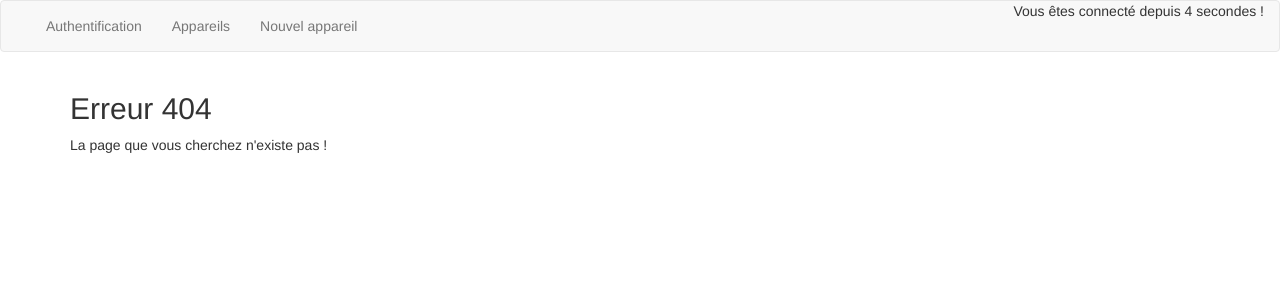
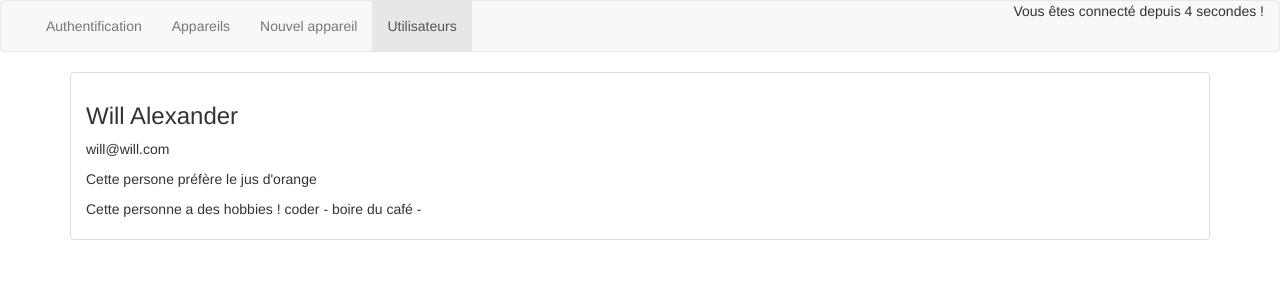
Before and after one commit to vgo-cca/mon-projet-angular, an Angular app: page /users in a window 1280 px wide. Before the commit this address led to /not-found. Shown: the top 300 px of the page. Built offline with nearby package versions, Linux system fonts and the light colour scheme.

Commit message:
Reactive Form: Préparez le terrain

```diff
--- a/src/app/app-routing.module.ts
+++ b/src/app/app-routing.module.ts
@@ -6,6 +6,7 @@
 import { FourOhFourComponent } from './four-oh-four/four-oh-four.component';
 import { AuthGuard } from './services/auth-guard.service';
 import { SingleAppareilComponent } from './single-appareil/single-appareil.component';
+import { UserListComponent } from './user-list/user-list.component';
 
 const routes: Routes = [
   //guard
@@ -13,6 +14,7 @@
   { path: 'appareils/:id', canActivate: [AuthGuard], component: SingleAppareilComponent },
   { path: 'edit', canActivate: [AuthGuard], component: EditAppareilComponentComponent },
   { path: 'auth', component: AuthComponent },
+  { path: 'users', component: UserListComponent },
   { path: '', component: AppareilViewComponent},
   { path: 'not-found', component: FourOhFourComponent },
   { path: '**', redirectTo: 'not-found' }
--- a/src/app/app.component.html
+++ b/src/app/app.component.html
@@ -5,6 +5,7 @@
         <li routerLinkActive="active"><a routerLink="auth">Authentification</a></li>
         <li routerLinkActive="active"><a routerLink="appareils">Appareils</a></li>
         <li routerLinkActive="active"><a routerLink="edit">Nouvel appareil</a></li>
+        <li routerLinkActive="active"><a routerLink="users">Utilisateurs</a></li>
       </ul>
       <div class="navbar-right">
         <p>Vous êtes connecté depuis {{ secondes }} secondes !</p>
--- a/src/app/edit-appareil-component/edit-appareil-component.component.ts
+++ b/src/app/edit-appareil-component/edit-appareil-component.component.ts
@@ -18,9 +18,9 @@
   ngOnInit(): void {
   }
 
-  onSubmit(form: NgForm) {
-    const name = form.value['name'];
-    const status = form.value['status'];
+  onSubmit(ngForm: NgForm) {
+    const name = ngForm.value['name'];
+    const status = ngForm.value['status'];
     this.appareilService.addAppareil(name, status);
     this.router.navigate(['/appareils']);
   }
--- /dev/null
+++ b/src/app/models/User.model.ts
@@ -0,0 +1,9 @@
+export class User {
+    constructor(
+        public firstName: string,
+        public lastName: string,
+        public email: string,
+        public drinkPreference: string,
+        public hobbies?: string[]
+    ) {}
+}
--- /dev/null
+++ b/src/app/services/User.service.ts
@@ -0,0 +1,18 @@
+import { Subject } from "rxjs";
+import { User } from "../models/User.model";
+
+export class UserService {
+    private users: User[] = [
+        new User('Will', 'Alexander', 'will@will.com', 'jus d\'orange', ['coder', 'boire du café'])
+    ];
+    userSubject = new Subject<User[]>();
+
+    emitUsers(){
+        this.userSubject.next(this.users.slice());
+    }
+
+    addUser(user: User){
+        this.users.push(user);
+        this.emitUsers();
+    }
+}
--- /dev/null
+++ b/src/app/user-list/user-list.component.html
@@ -0,0 +1,11 @@
+<ul class="list-group">
+    <li class="list-group-item" *ngFor="let user of users">
+        <h3>{{ user.firstName }} {{ user.lastName }}</h3>
+        <p>{{ user.email }}</p>
+        <p>Cette persone préfère le {{ user.drinkPreference }}</p>
+        <p *ngIf="user.hobbies && user.hobbies.length > 0">
+            Cette personne a des hobbies !
+            <span *ngFor="let hobby of user.hobbies">{{ hobby }} - </span>
+        </p>
+    </li>
+</ul>
--- /dev/null
+++ b/src/app/user-list/user-list.component.ts
@@ -0,0 +1,32 @@
+import { Component, OnDestroy, OnInit } from '@angular/core';
+import { Subscription } from 'rxjs';
+import { User } from '../models/User.model';
+import { UserService } from '../services/User.service';
+
+@Component({
+  selector: 'app-user-list',
+  templateUrl: './user-list.component.html',
+  styleUrls: ['./user-list.component.scss']
+})
+export class UserListComponent implements OnInit, OnDestroy {
+  users!: User[];
+  userSubscription!: Subscription;
+
+  constructor(private userService: UserService) { }
+
+  ngOnInit(): void {
+    // Ce component souscrit au Subject dans  UserService
+    // le déclenche pour en récupérer les informations et les rendre disponibles au template
+    this.userSubscription = this.userService.userSubject.subscribe(
+      (users: User[]) => {
+        this.users = users;
+      }
+    );
+    this.userService.emitUsers();
+  }
+
+  ngOnDestroy(){
+    this.userSubscription.unsubscribe();
+  }
+
+}
```
Also changed, not shown: src/app/app.module.ts (+9 -4 lines), src/app/user-list/user-list.component.scss (added).
